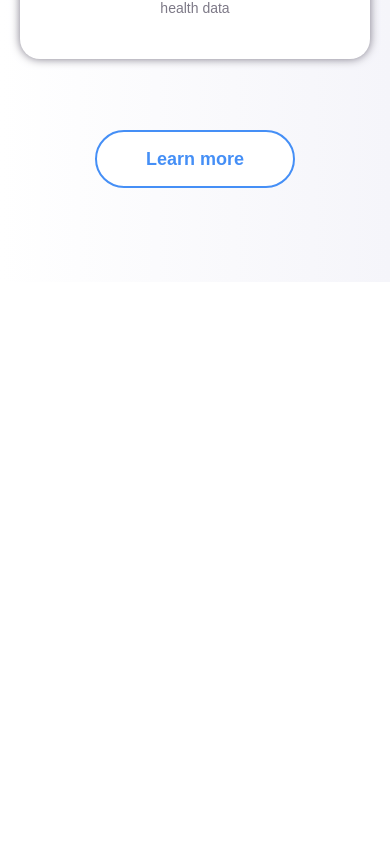
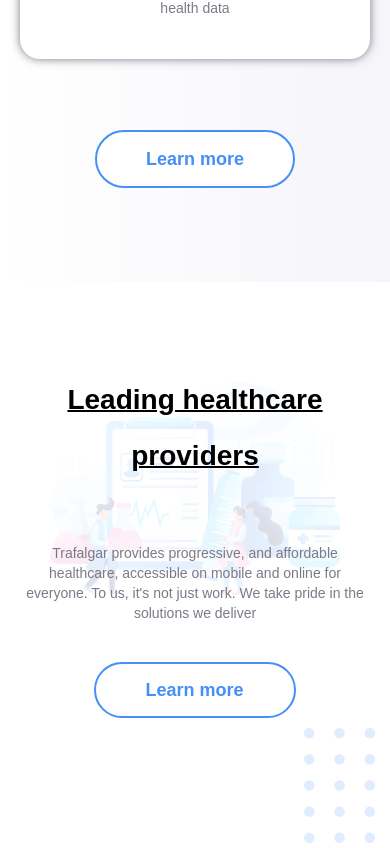
Before and after one commit to DanielCikora/Trafalgar-ReactJS-App, a React (Vite) app: page / in a window 390 px wide. Shown: the part 3294-4142 px from the top of the page. Before the commit the page ends 3576 px from the top, so only its background shows below. Built offline with nearby package versions, Linux system fonts and the light colour scheme; a web font is replaced by a local one.

Commit message:
Providers section done + Responsive

```diff
--- a/src/App.css
+++ b/src/App.css
@@ -1041,4 +1041,134 @@
   .box-details {
     text-align: center;
   }
+}
+.providers {
+  position: relative;
+  padding: 185px 0 139px;
+  overflow: hidden;
+}
+
+.providers__content {
+  display: flex;
+}
+
+.providers-image__container {
+  position: absolute;
+  top: 127px;
+  left: 135px;
+  z-index: -1;
+}
+
+.providers__image {
+  display: block;
+  height: auto;
+  width: 100%;
+}
+
+.providers-dots__container {
+  position: absolute;
+  bottom: 0;
+  right: -46px;
+}
+
+.providers-text__container {
+  max-width: 481px;
+  margin-left: auto;
+}
+
+.providers-text__h3 {
+  line-height: 56px;
+  margin-bottom: 59px;
+  padding-right: 70px;
+  position: relative;
+}
+.providers-text__h3::after {
+  content: "";
+  position: absolute;
+  bottom: -27px;
+  left: 0;
+  height: 2px;
+  width: 56px;
+  background-color: #000000;
+}
+
+.providers-text__paragraph {
+  font-size: 18px;
+  padding-right: 70px;
+  line-height: 30px;
+  margin-bottom: 39px;
+}
+
+.providers-text__btn {
+  margin-left: -5px;
+  padding: 16px 50px 15px 49px;
+}
+
+@media only screen and (max-width: 1200px) {
+  .providers__image {
+    opacity: 25%;
+  }
+}
+@media only screen and (max-width: 992px) {
+  .providers {
+    padding: 126px 0 134px;
+  }
+  .providers-image__container {
+    padding: 0 25px;
+  }
+  .providers__image {
+    max-width: 80%;
+  }
+  .providers-text__container {
+    text-align: center;
+    max-width: 100%;
+  }
+  .providers-text__h3 {
+    padding: 0;
+    -webkit-text-decoration: 2px solid underline;
+            text-decoration: 2px solid underline;
+  }
+  .providers-text__h3::after {
+    display: none;
+  }
+  .providers-text__paragraph {
+    padding: 0;
+  }
+  .providers-text__btn {
+    margin: 0;
+  }
+}
+@media only screen and (max-width: 768px) {
+  .providers {
+    padding: 90px 0 160px;
+  }
+  .providers-image__container {
+    top: 100px;
+    left: 0;
+    padding: 0 50px;
+  }
+  .providers__image {
+    max-width: 100%;
+    opacity: 15%;
+  }
+  .providers-text__h3 {
+    font-size: 30px;
+  }
+  .providers-text__paragraph {
+    font-size: 16px;
+  }
+}
+@media only screen and (max-width: 600px) {
+  .providers-text__h3 {
+    font-size: 28px;
+  }
+  .providers-text__paragraph {
+    font-size: 14px;
+    line-height: 20px;
+  }
+}
+@media only screen and (max-width: 450px) {
+  .providers {
+    padding-bottom: 130px;
+  }
 }/*# sourceMappingURL=App.css.map */
--- a/src/App.scss
+++ b/src/App.scss
@@ -12,3 +12,4 @@
 // Banner
 @import "partials/banner";
 @import "partials/services";
+@import "partials/providers";
--- /dev/null
+++ b/src/components/Providers.tsx
@@ -0,0 +1,43 @@
+import { Link } from "react-router-dom";
+import ProvidersImage from "../assets/images/providers-section__image.png";
+import Dots from "../assets/images/dots__image.png";
+const Providers = () => {
+  return (
+    <article className='providers'>
+      <div className='providers-image__container'>
+        <img
+          className='providers__image'
+          src={ProvidersImage}
+          alt='providers-image'
+          loading='lazy'
+        />
+      </div>
+      <div className='providers-dots__container'>
+        <img
+          className='providers__dots'
+          src={Dots}
+          alt='dots-image'
+          loading='lazy'
+        />
+      </div>
+      <div className='wrapper'>
+        <div className='providers__content'>
+          <div className='providers-text__container'>
+            <h3 className='title providers-text__h3'>
+              Leading healthcare providers
+            </h3>
+            <p className='paragraph providers-text__paragraph'>
+              Trafalgar provides progressive, and affordable healthcare,
+              accessible on mobile and online for everyone. To us, it's not just
+              work. We take pride in the solutions we deliver
+            </p>
+            <Link className='btn providers-text__btn' to='/FindDoctor'>
+              Learn more
+            </Link>
+          </div>
+        </div>
+      </div>
+    </article>
+  );
+};
+export default Providers;
--- a/src/components/pages/Home.tsx
+++ b/src/components/pages/Home.tsx
@@ -1,10 +1,12 @@
 import Banner from "../Banner";
 import Services from "../Services";
+import Providers from "../Providers";
 function Home() {
   return (
     <main>
       <Banner />
       <Services />
+      <Providers />
     </main>
   );
 }
--- /dev/null
+++ b/src/partials/_providers.scss
@@ -0,0 +1,124 @@
+.providers {
+  position: relative;
+  padding: 185px 0 139px;
+  overflow: hidden;
+}
+.providers__content {
+  display: flex;
+}
+// Providers Image Container
+.providers-image__container {
+  position: absolute;
+  top: 127px;
+  left: 135px;
+  z-index: -1;
+}
+.providers__image {
+  display: block;
+  height: auto;
+  width: 100%;
+}
+// Providers Dots
+.providers-dots__container {
+  position: absolute;
+  bottom: 0;
+  right: -46px;
+}
+// Providers Text Container
+.providers-text__container {
+  max-width: 481px;
+  margin-left: auto;
+}
+.providers-text__h3 {
+  line-height: 56px;
+  margin-bottom: 59px;
+  padding-right: 70px;
+  position: relative;
+  &::after {
+    content: "";
+    position: absolute;
+    bottom: -27px;
+    left: 0;
+    height: 2px;
+    width: 56px;
+    background-color: $black;
+  }
+}
+.providers-text__paragraph {
+  font-size: 18px;
+  padding-right: 70px;
+  line-height: 30px;
+  margin-bottom: 39px;
+}
+.providers-text__btn {
+  margin-left: -5px;
+  padding: 16px 50px 15px 49px;
+}
+// Media Query
+@include LaptopXL {
+  .providers__image {
+    opacity: 25%;
+  }
+}
+@include Laptop {
+  .providers {
+    padding: 126px 0 134px;
+  }
+  .providers-image__container {
+    padding: 0 25px;
+  }
+  .providers__image {
+    max-width: 80%;
+  }
+  .providers-text__container {
+    text-align: center;
+    max-width: 100%;
+  }
+  .providers-text__h3 {
+    padding: 0;
+    text-decoration: 2px solid underline;
+    &::after {
+      display: none;
+    }
+  }
+  .providers-text__paragraph {
+    padding: 0;
+  }
+  .providers-text__btn {
+    margin: 0;
+  }
+}
+@include Tablet {
+  .providers {
+    padding: 90px 0 160px;
+  }
+  .providers-image__container {
+    top: 100px;
+    left: 0;
+    padding: 0 50px;
+  }
+  .providers__image {
+    max-width: 100%;
+    opacity: 15%;
+  }
+  .providers-text__h3 {
+    font-size: 30px;
+  }
+  .providers-text__paragraph {
+    font-size: 16px;
+  }
+}
+@include MobileL {
+  .providers-text__h3 {
+    font-size: 28px;
+  }
+  .providers-text__paragraph {
+    font-size: 14px;
+    line-height: 20px;
+  }
+}
+@include Mobile {
+  .providers {
+    padding-bottom: 130px;
+  }
+}
```
Also changed, not shown: src/assets/images/providers-section__image.png (added), 1 other file (tests, documents, lock files or other folders).
